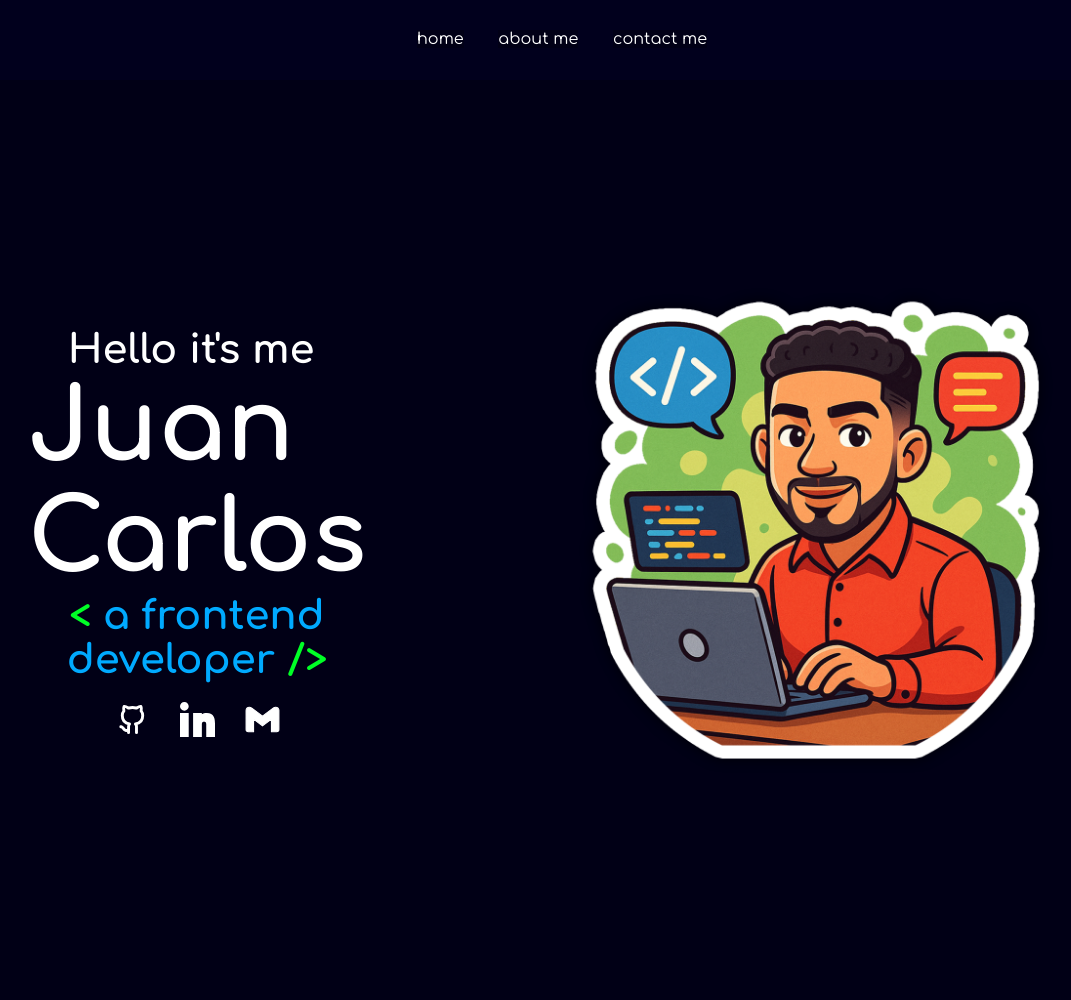
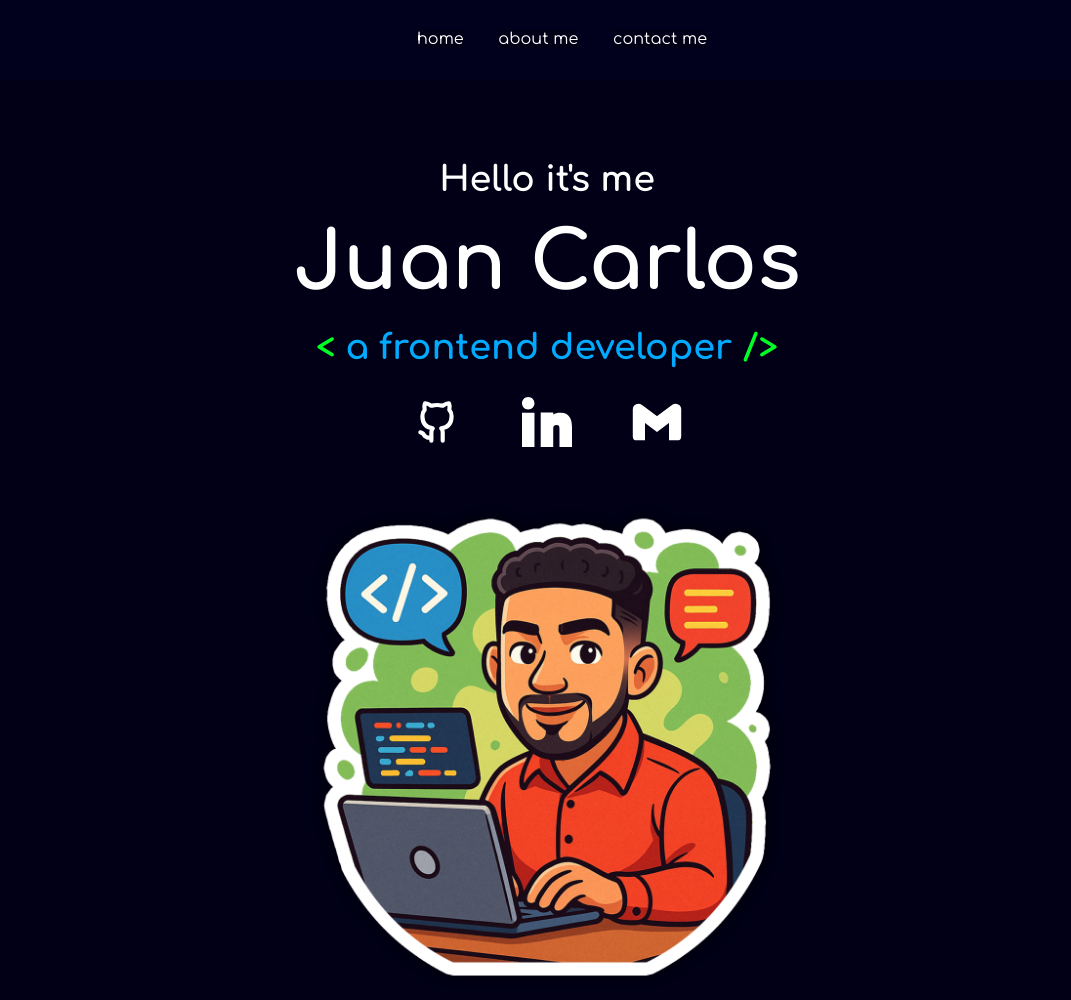
Before and after one commit to Jcnunez1108/portafolio, a plain HTML site: page index.html in a window 1280 px wide. Shown: the whole page, without its empty margins (93-1164 px from the left). Drawn offline with Linux system fonts and the light colour scheme.

Commit message:
Feat: Added responsive web in only presentation

```diff
--- a/styles.css
+++ b/styles.css
@@ -20,20 +20,21 @@ nav a {
 }
 
 .presentation-left {
-  margin-right: 150px;
+  margin-top: 80px;
+  text-align: center;
 }
 
 .presentation-left H1 {
-  font-size: 100px;
+  margin-top: 20px;
+  font-size: 50px;
 }
 
 .presentation-left H3 {
-  margin-left: 40px;
-  font-size: 40px;
+  font-size: 24px;
 }
 
 .presentation-left H3:last-child {
-  margin: 0;
+  margin-top: 20px;
   text-align: center;
   color: #00aaff;
 }
@@ -43,10 +44,10 @@ nav a {
 }
 
 .presentation-divider {
-  padding: 200px;
+  margin-top: 50px;
   display: flex;
-  flex-direction: row;
-  justify-content: center;
+  flex-direction: column;
+  align-content: center;
   align-items: center;
 }
 
@@ -59,17 +60,55 @@ nav a {
 .presentation-logo img {
   width: 35px;
   height: 35px;
-  margin-left: 15px;
-  margin-right: 15px;
-  margin-top: 20px;
+  margin: 30px 30px 0px 30px;
 }
 
 .presentation-titles {
+  width: 100vw;
   color: white;
 }
 
 .presentation-face img {
-  width: 500px;
-  height: 500px;
-  margin-left: 50px;
+  margin-top: 50px;
+  width: 300px;
+  height: 300px;
 }
+@media screen and (min-width: 768px) {
+  .presentation-divider {
+    margin-top: 0px;
+  }
+  .presentation-left H3 {
+    font-size: 35px;
+  }
+  .presentation-left H1 {
+    font-size: 80px;
+  }
+  .presentation-logo img {
+    width: 50px;
+    height: 50px;
+  }
+  .presentation-face img {
+    width: 500px;
+    height: 500px;
+  }
+}
+
+@media screen and (min-width: 1024px) {
+  .presentation-divider {
+    margin-top: 0px;
+  }
+  .presentation-left H3 {
+    font-size: 35px;
+  }
+  .presentation-left H1 {
+    font-size: 80px;
+  }
+  .presentation-logo img {
+    width: 50px;
+    height: 50px;
+  }
+  .presentation-face img {
+    width: 500px;
+    height: 500px;
+  }
+}
```
Also changed, not shown: index.html (+0 -1 lines), 1 other file.
